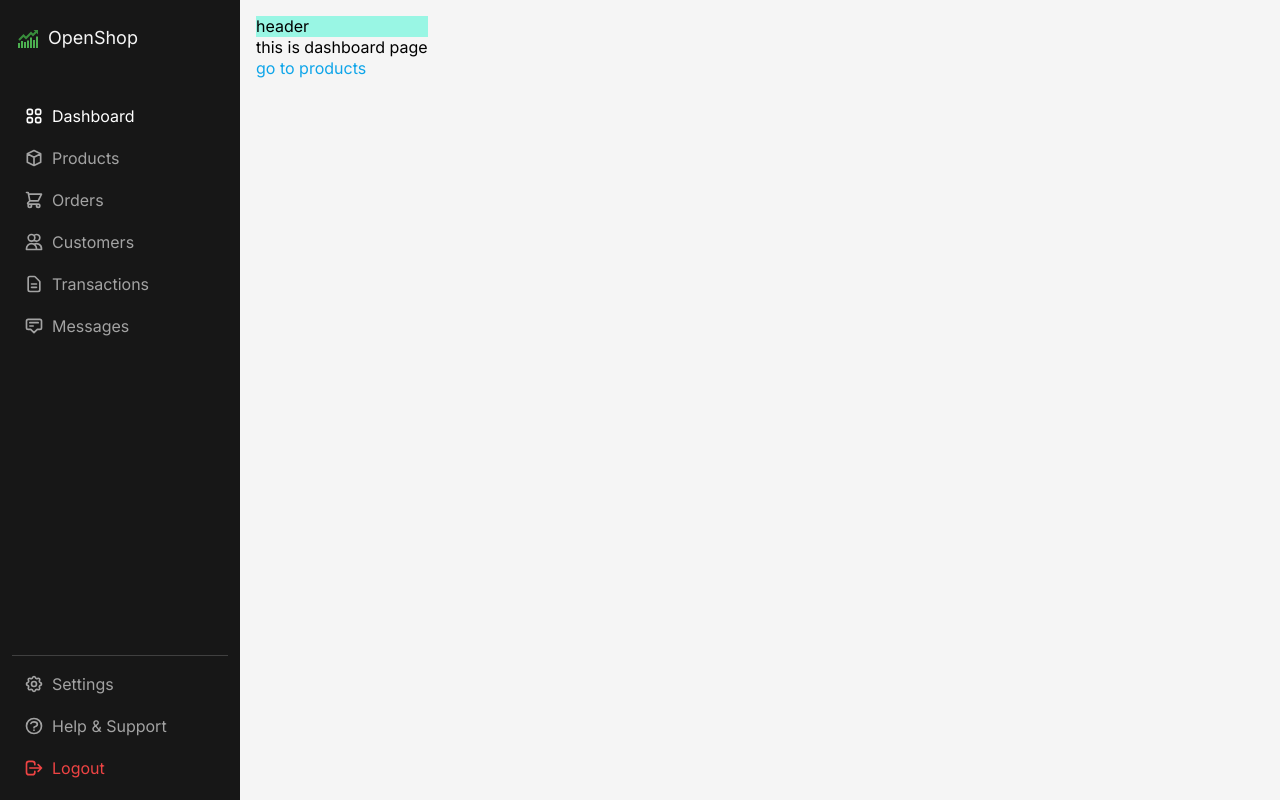
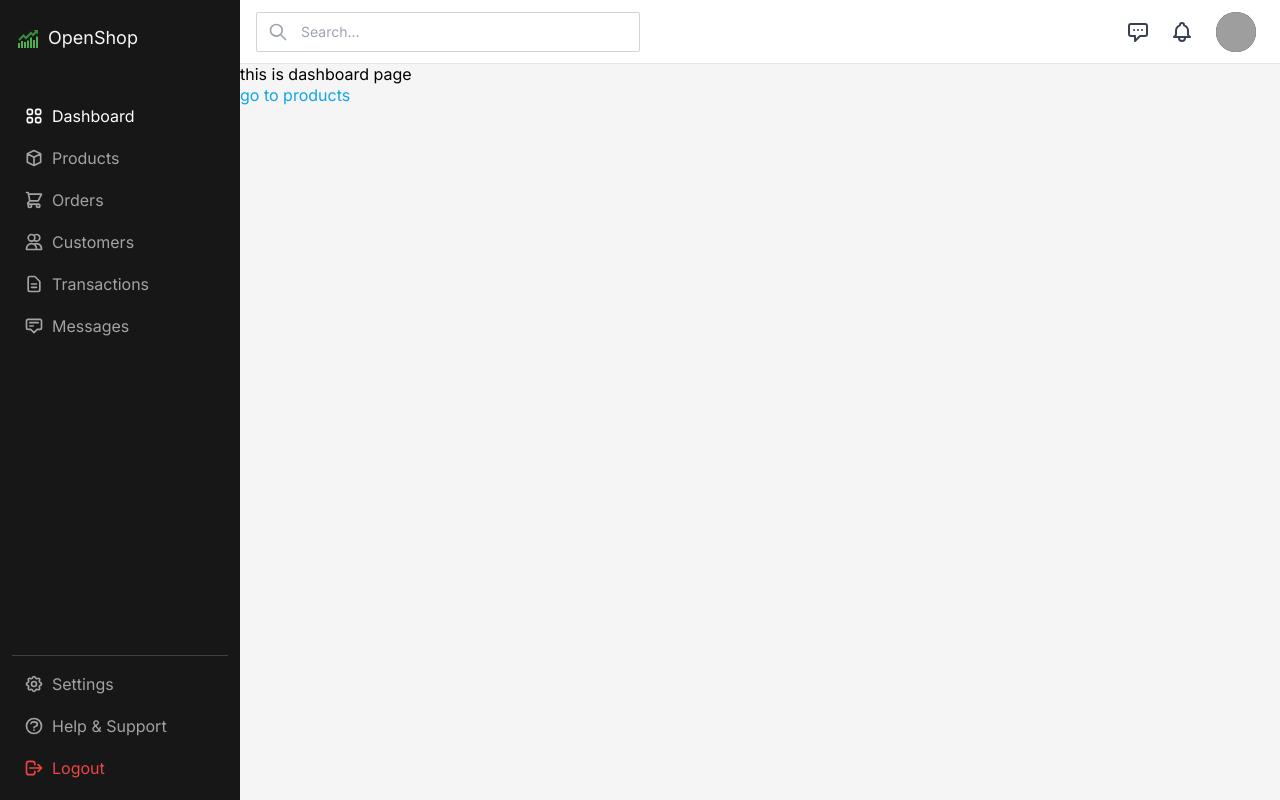
Before and after one commit to milchundeier/openshop-dashboard, a React (Create React App) app: page / in a window 1280 px wide. Built offline with nearby package versions, Linux system fonts and the light colour scheme; grey boxes are pictures that could not be loaded; the HTML template or start-up script is replaced by a standard one.

Commit message:
add header part

```diff
--- a/package.json
+++ b/package.json
@@ -3,6 +3,7 @@
   "version": "0.1.0",
   "private": true,
   "dependencies": {
+    "@headlessui/react": "^2.1.2",
     "@testing-library/jest-dom": "^5.17.0",
     "@testing-library/react": "^13.4.0",
     "@testing-library/user-event": "^13.5.0",
--- /dev/null
+++ b/src/components/shared/Header.jsx
@@ -0,0 +1,147 @@
+import React, { Fragment } from 'react'
+import { Menu, Popover, Transition } from '@headlessui/react'
+import { HiOutlineBell, HiOutlineSearch, HiOutlineChatAlt } from 'react-icons/hi'
+import { useNavigate } from 'react-router-dom'
+import classNames from 'classnames'
+
+export default function Header() {
+	const navigate = useNavigate()
+
+	return (
+		<div className="bg-white h-16 px-4 flex items-center border-b border-gray-200 justify-between">
+			<div className="relative">
+				<HiOutlineSearch fontSize={20} className="text-gray-400 absolute top-1/2 left-3 -translate-y-1/2" />
+				<input
+					type="text"
+					placeholder="Search..."
+					className="text-sm focus:outline-none active:outline-none border border-gray-300 w-[24rem] h-10 pl-11 pr-4 rounded-sm"
+				/>
+			</div>
+			<div className="flex items-center gap-2 mr-2">
+				<Popover className="relative">
+					{({ open }) => (
+						<>
+							<Popover.Button
+								className={classNames(
+									open && 'bg-gray-100',
+									'group inline-flex items-center rounded-sm p-1.5 text-gray-700 hover:text-opacity-100 focus:outline-none active:bg-gray-100'
+								)}
+							>
+								<HiOutlineChatAlt fontSize={24} />
+							</Popover.Button>
+							<Transition
+								as={Fragment}
+								enter="transition ease-out duration-200"
+								enterFrom="opacity-0 translate-y-1"
+								enterTo="opacity-100 translate-y-0"
+								leave="transition ease-in duration-150"
+								leaveFrom="opacity-100 translate-y-0"
+								leaveTo="opacity-0 translate-y-1"
+							>
+								<Popover.Panel className="absolute right-0 z-10 mt-2.5 transform w-80">
+									<div className="bg-white rounded-sm shadow-md ring-1 ring-black ring-opacity-5 px-2 py-2.5">
+										<strong className="text-gray-700 font-medium">Messages</strong>
+										<div className="mt-2 py-1 text-sm">This is messages panel.</div>
+									</div>
+								</Popover.Panel>
+							</Transition>
+						</>
+					)}
+				</Popover>
+				<Popover className="relative">
+					{({ open }) => (
+						<>
+							<Popover.Button
+								className={classNames(
+									open && 'bg-gray-100',
+									'group inline-flex items-center rounded-sm p-1.5 text-gray-700 hover:text-opacity-100 focus:outline-none active:bg-gray-100'
+								)}
+							>
+								<HiOutlineBell fontSize={24} />
+							</Popover.Button>
+							<Transition
+								as={Fragment}
+								enter="transition ease-out duration-200"
+								enterFrom="opacity-0 translate-y-1"
+								enterTo="opacity-100 translate-y-0"
+								leave="transition ease-in duration-150"
+								leaveFrom="opacity-100 translate-y-0"
+								leaveTo="opacity-0 translate-y-1"
+							>
+								<Popover.Panel className="absolute right-0 z-10 mt-2.5 transform w-80">
+									<div className="bg-white rounded-sm shadow-md ring-1 ring-black ring-opacity-5 px-2 py-2.5">
+										<strong className="text-gray-700 font-medium">Notifications</strong>
+										<div className="mt-2 py-1 text-sm">This is notification panel.</div>
+									</div>
+								</Popover.Panel>
+							</Transition>
+						</>
+					)}
+				</Popover>
+				<Menu as="div" className="relative">
+					<div>
+						<Menu.Button className="ml-2 bg-gray-800 flex text-sm rounded-full focus:outline-none focus:ring-2 focus:ring-neutral-400">
+							<span className="sr-only">Open user menu</span>
+							<div
+								className="h-10 w-10 rounded-full bg-sky-500 bg-cover bg-no-repeat bg-center"
+								style={{ backgroundImage: 'url("https://source.unsplash.com/80x80?face")' }}
+							>
+								<span className="sr-only">Marc Backes</span>
+							</div>
+						</Menu.Button>
+					</div>
+					<Transition
+						as={Fragment}
+						enter="transition ease-out duration-100"
+						enterFrom="transform opacity-0 scale-95"
+						enterTo="transform opacity-100 scale-100"
+						leave="transition ease-in duration-75"
+						leaveFrom="transform opacity-100 scale-100"
+						leaveTo="transform opacity-0 scale-95"
+					>
+						<Menu.Items className="origin-top-right z-10 absolute right-0 mt-2 w-48 rounded-sm shadow-md p-1 bg-white ring-1 ring-black ring-opacity-5 focus:outline-none">
+							<Menu.Item>
+								{({ active }) => (
+									<div
+										onClick={() => navigate('/profile')}
+										className={classNames(
+											active && 'bg-gray-100',
+											'active:bg-gray-200 rounded-sm px-4 py-2 text-gray-700 cursor-pointer focus:bg-gray-200'
+										)}
+									>
+										Your Profile
+									</div>
+								)}
+							</Menu.Item>
+							<Menu.Item>
+								{({ active }) => (
+									<div
+										onClick={() => navigate('/settings')}
+										className={classNames(
+											active && 'bg-gray-100',
+											'active:bg-gray-200 rounded-sm px-4 py-2 text-gray-700 cursor-pointer focus:bg-gray-200'
+										)}
+									>
+										Settings
+									</div>
+								)}
+							</Menu.Item>
+							<Menu.Item>
+								{({ active }) => (
+									<div
+										className={classNames(
+											active && 'bg-gray-100',
+											'active:bg-gray-200 rounded-sm px-4 py-2 text-gray-700 cursor-pointer focus:bg-gray-200'
+										)}
+									>
+										Sign out
+									</div>
+								)}
+							</Menu.Item>
+						</Menu.Items>
+					</Transition>
+				</Menu>
+			</div>
+		</div>
+	)
+}
--- a/src/components/shared/Layout.jsx
+++ b/src/components/shared/Layout.jsx
@@ -1,12 +1,13 @@
 import React from "react";
 import { Outlet } from "react-router-dom";
 import Sidebar from "./Sidebar";
+import Header from "./Header";
 export default function Layout() {
     return <div className="flex flex-row bg-neutral-100 h-screen w-screen overflow-hidden">
-        <Sidebar/>
-        <div className="p-4">
-        <div className="bg-teal-200">header</div>
-        <div>{<Outlet/>}</div>
+        <Sidebar />
+        <div className="flex-1">
+            <Header />
+            <div>{<Outlet />}</div>
         </div>
     </div>
 }
--- a/src/index.css
+++ b/src/index.css
@@ -9,8 +9,6 @@
     font-family: 'Inter', sans-serif;
     line-height: 1.3;
   }
-
-  table {}
 
   th,
   td {
```
Also changed, not shown: 1 other file (tests, documents, lock files or other folders).
